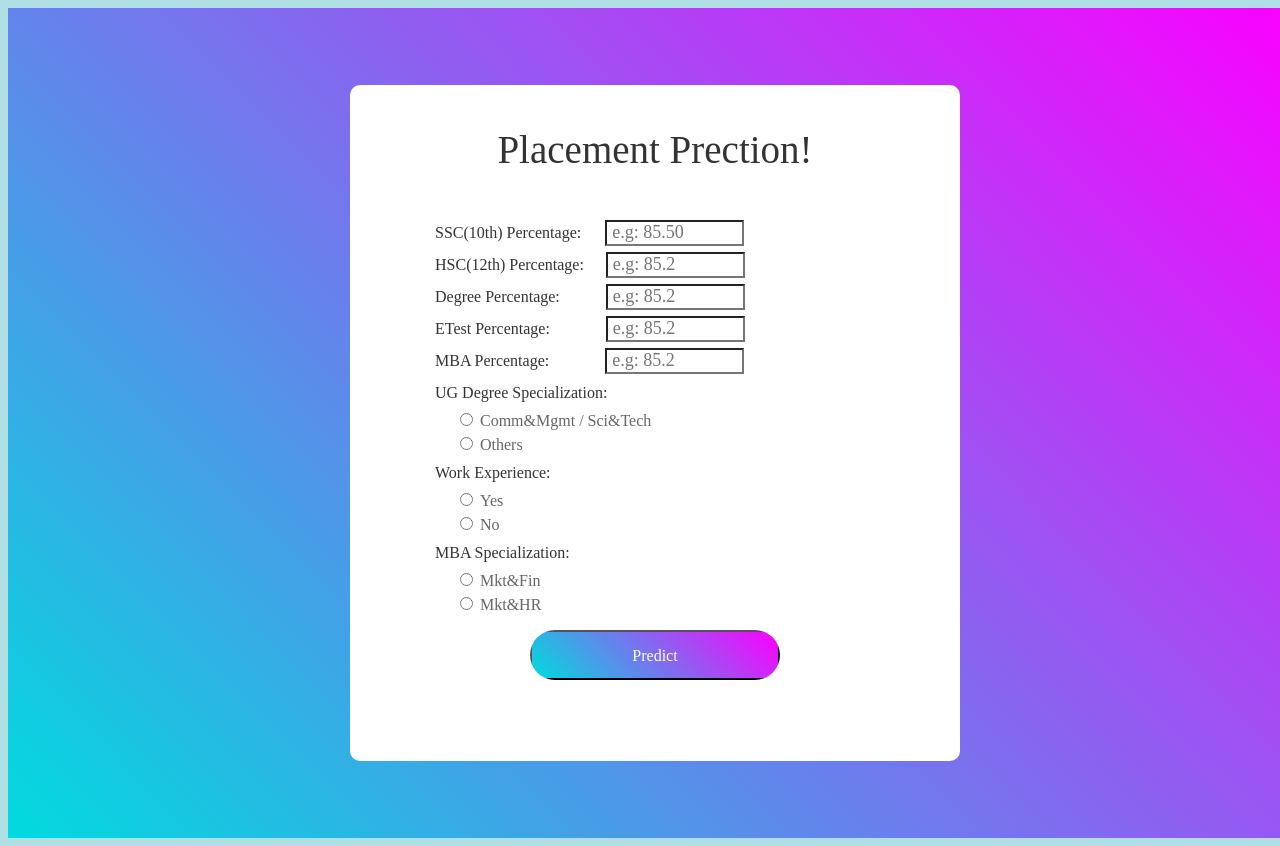
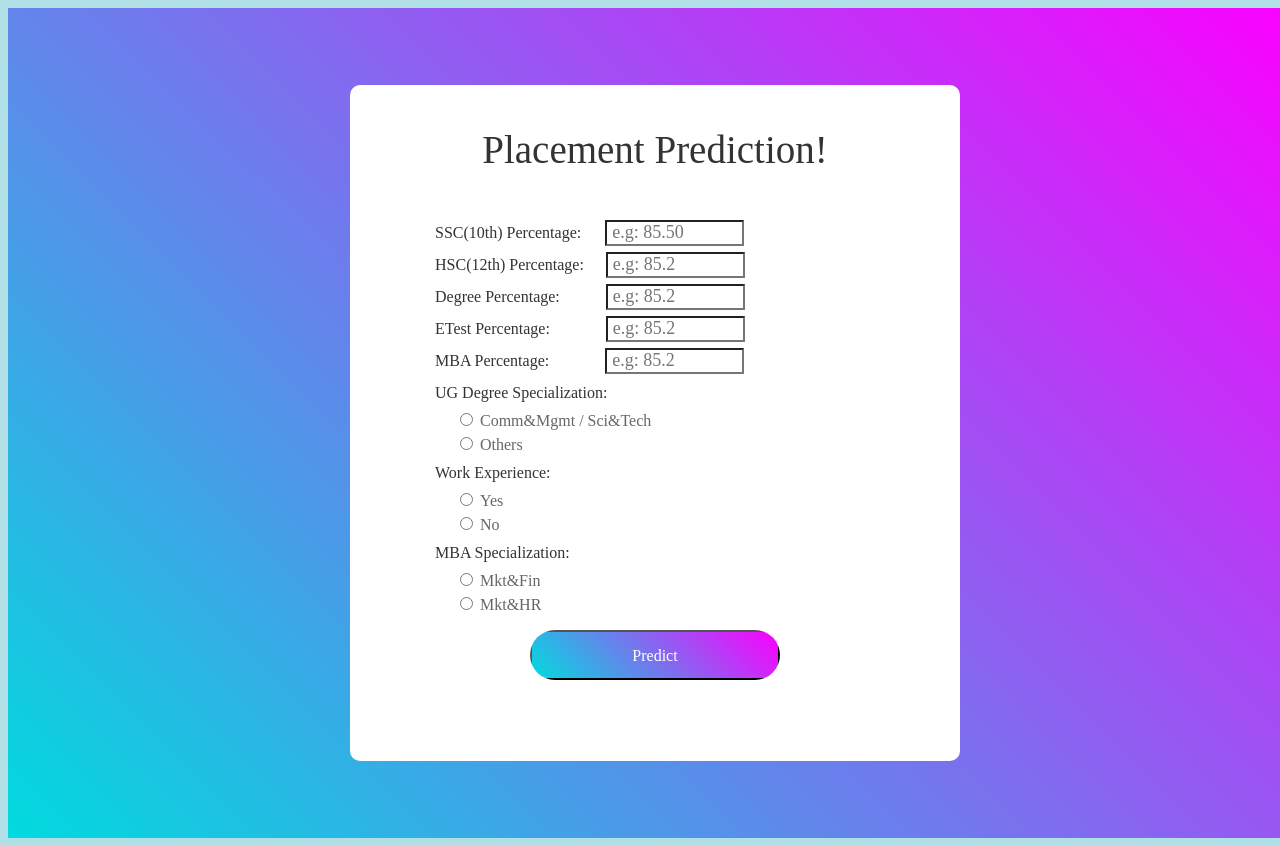
Before and after one commit to R-RP/Placement-Prediction, a Flask app: page / in a window 1280 px wide. Run offline with Flask 2, Linux system fonts and the light colour scheme.

Commit message:
Update index.html

```diff
--- a/templates/index.html
+++ b/templates/index.html
@@ -188,7 +188,7 @@
      <!-- Main Input For Receiving Query to our ML -->
     <form class = "frm" action="{{ url_for('predict')}}" method="post">
         <span class="heading">
-                Placement Prection!
+                Placement Prediction!
               </span>
         <label id = "L1"> SSC(10th) Percentage:</label>  <input type="number" id="box1" name="ssc_p" min="1" max="99" step="0.01" placeholder="e.g: 85.50"  maxlength="2"  required="required" />
         <br>
```
